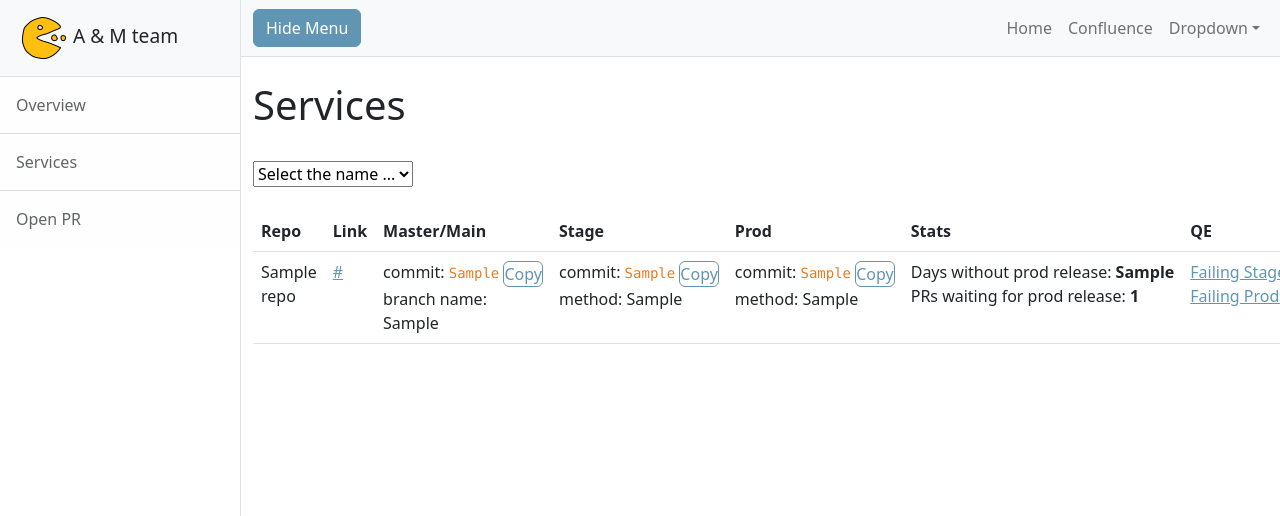
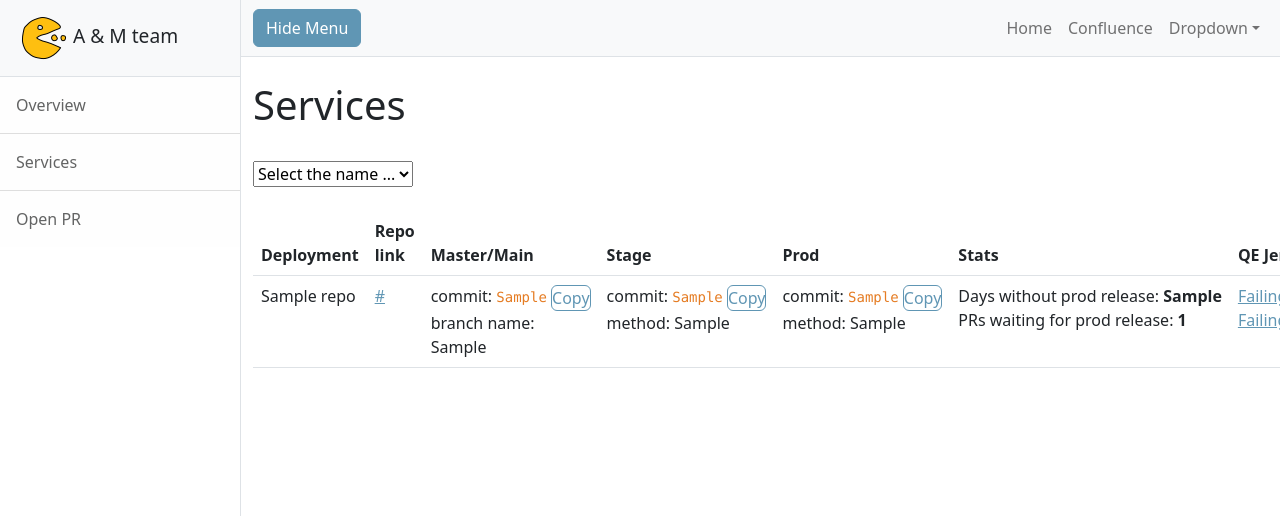
Before and after one commit to petracihalova/AM-dashboard, a Flask app: template application/templates/services.html in a window 1280 px wide. Shown: the top 516 px of the page. Run offline with Flask 3, Linux system fonts and the light colour scheme; the template is opened without the code that fills it: most values are stand-ins (such as "Sample title", 1, 10 or a date in 2020).

Commit message:
services page table columns names change

```diff
--- a/application/templates/services.html
+++ b/application/templates/services.html
@@ -16,13 +16,13 @@
     <table class="table table-hover">
         <thead>
         <tr>
-            <th scope="col">Repo</th>
-            <th scope="col">Link</th>
+            <th scope="col">Deployment</th>
+            <th scope="col">Repo link</th>
             <th scope="col">Master/Main</th>
             <th scope="col">Stage</th>
             <th scope="col">Prod</th>
             <th scope="col">Stats</th>
-            <th scope="col">QE</th>
+            <th scope="col">QE Jenkins</th>
         </tr>
         </thead>
         <tbody>
```
